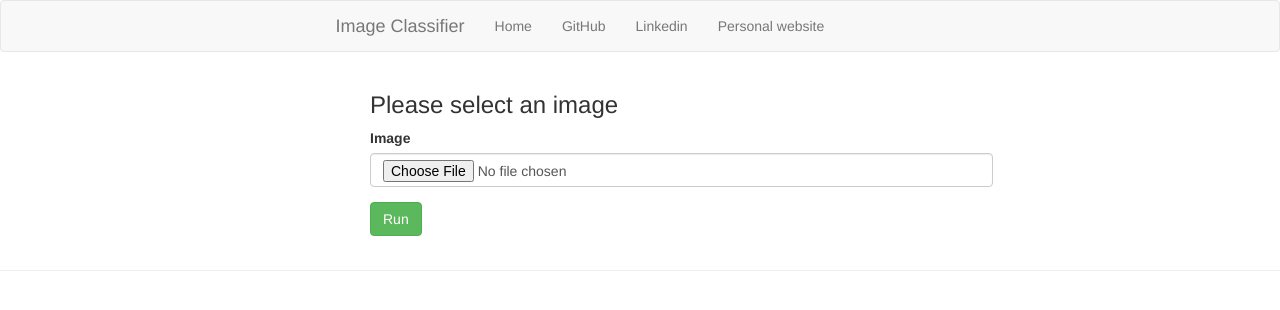
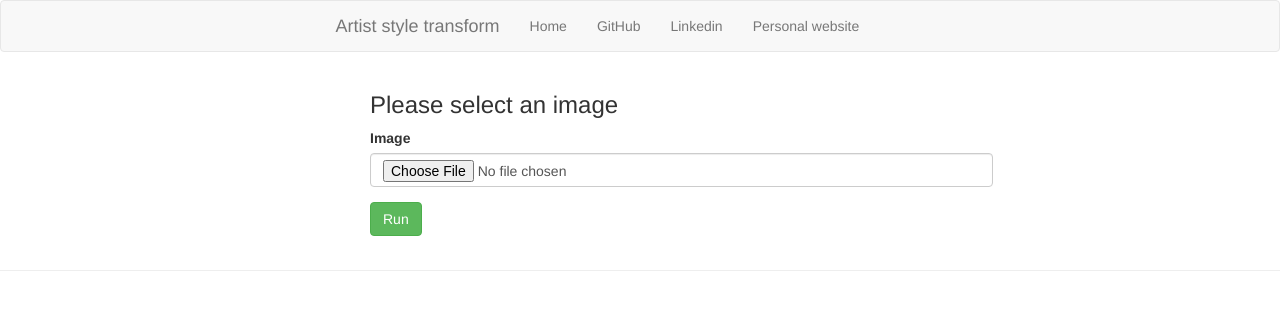
Before and after one commit to Kevinqian0501/artist-style-transform, a Flask app: page / in a window 1280 px wide. Shown: the top 310 px of the page. Run offline with Flask 2, Linux system fonts and the light colour scheme; some libraries are stand-ins or nearby versions.

Commit message:
modify view

```diff
--- a/Google-web-app/templates/base.html
+++ b/Google-web-app/templates/base.html
@@ -15,7 +15,7 @@
   firebase.initializeApp(config);
 </script>
 
-    <title>Keras InceptionV3 Image Recognition</title>
+    <title>Real time style transform</title>
     <meta charset="utf-8">
     <meta name="viewport" content="width=device-width, initial-scale=1">
     <link rel="stylesheet" href="//maxcdn.bootstrapcdn.com/bootstrap/3.3.2/css/bootstrap.min.css">
@@ -24,13 +24,13 @@
     <div class="navbar navbar-default">
       <div class="container col-md-6 col-md-offset-3">
         <div class="navbar-header">
-          <div class="navbar-brand">Image Classifier</div>
+          <div class="navbar-brand">Artist style transform</div>
         </div>
         <ul class="nav navbar-nav">
           <li><a href="/">Home</a></li>
         </ul>
 	<ul class="nav navbar-nav">
-          <li><a href="https://github.com/Liuqian0501/keras-flask-gunicorn-docker-web/">GitHub</a></li>
+          <li><a href="https://github.com/Liuqian0501/artist-style-transform/">GitHub</a></li>
         </ul>
 	<ul class="nav navbar-nav">
           <li><a href="https://www.linkedin.com/in/qian-liu//">Linkedin</a></li>
@@ -54,7 +54,7 @@
             <div class="col-md-4 col-md-offset-3 col-xs-6">
               <a href="#">
                 {% if result.image_url %}
-                  <img class="image-object img-responsive" src="{{result.image_url}}">
+                  <img class="image-object img-responsive" src="{{result.new_image_url}}">
                 {% endif %}
               </a>
             </div>
--- a/Google-web-app/templates/view.html
+++ b/Google-web-app/templates/view.html
@@ -5,8 +5,8 @@
 <div class="media alert alert-info">
 <div class="row col-md-offset-3">
   <div class="col-md-4 col-xs-6">
-    {% if image_url %}
-      <img class="book-image" src="{{image_url}}" style="max-width:50%; height:auto">
+    {% if new_image_url %}
+      <img class="book-image" src="{{new_image_url}}" style="max-width:50%; height:auto">
     {% else %}
       <img class="book-image" src="http://placekitten.com/g/128/192">
     {% endif %}
```
Also changed, not shown: 1 other file.
